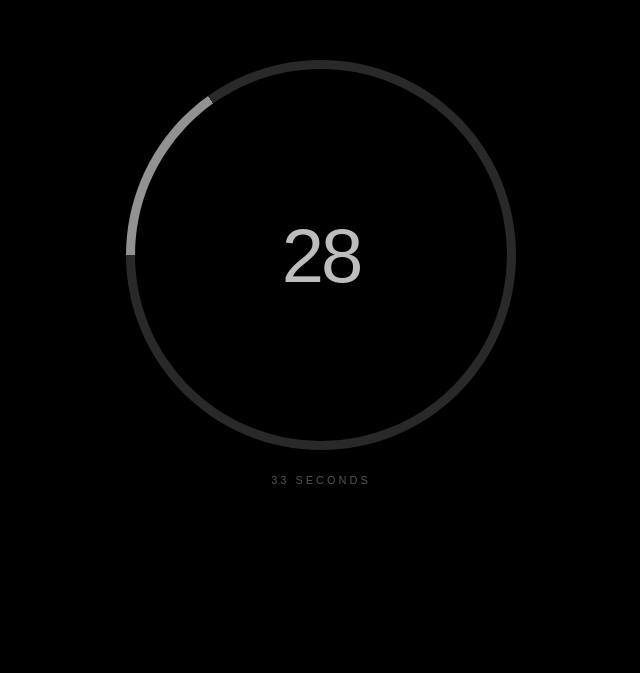
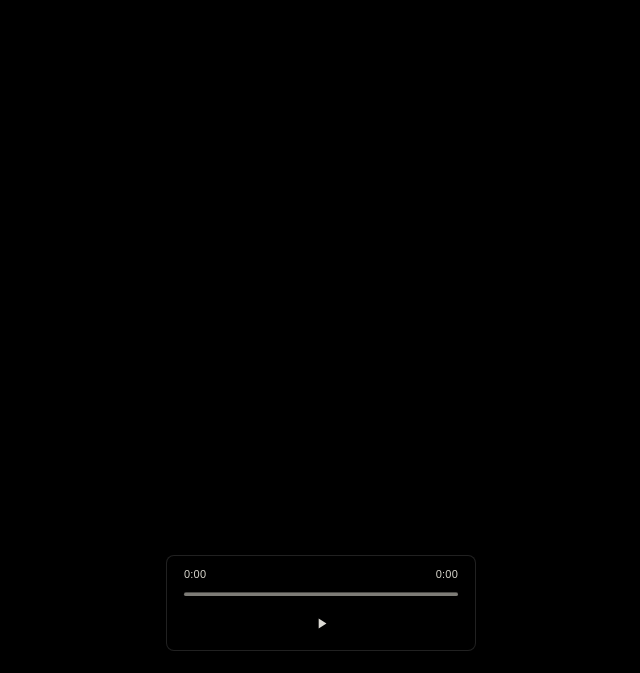
Before and after one commit to 4todss/s, a plain HTML site: page index.html in a window 1280 px wide. Shown: the part 127-800 px from the top of the page, without its empty margins (319-959 px from the left). Drawn offline with Linux system fonts and the light colour scheme.

Commit message:
Add files via upload

```diff
--- a/index.html
+++ b/index.html
@@ -1,110 +1,252 @@
-<!DOCTYPE html>
+<!doctype html>
 <html lang="en">
 <head>
-  <meta charset="UTF-8">
-  <meta name="viewport" content="width=device-width, initial-scale=1.0">
-  <meta name="theme-color" content="#000000">
-  <title>33 Second Timer</title>
+  <meta charset="utf-8">
+  <meta name="viewport" content="width=device-width, initial-scale=1">
+  <meta name="theme-color" content="#080808">
+  <title></title>
   <style>
     * { box-sizing: border-box; }
-    html, body {
-      width: 100%; height: 100%; margin: 0; overflow: hidden;
-      background: #000; color: #aaa;
+    html, body { width: 100%; height: 100%; margin: 0; }
+    body {
+      overflow: hidden;
+      background: #080808 url("jorvcd.jpg") center center / cover no-repeat fixed;
       font-family: Arial, Helvetica, sans-serif;
     }
-    body {
-      display: grid; place-items: center;
-      transition: background-color 65ms linear;
+    .start-cover {
+      position: fixed;
+      inset: 0;
+      z-index: 10;
+      display: grid;
+      place-items: center;
+      background: #000;
+      cursor: pointer;
+      border: 0;
+      width: 100%;
+      height: 100%;
+      padding: 0;
     }
-    body.flash { background: #e00000; }
-    main { display: grid; place-items: center; gap: 24px; }
-    .timer {
-      --progress: 0deg;
-      width: min( min(72vw, 72vh), 390px);
-      aspect-ratio: 1;
+    .start-cover.hidden { display: none; }
+    .player {
+      position: fixed;
+      left: 50%;
+      bottom: max(22px, env(safe-area-inset-bottom));
+      transform: translateX(-50%);
+      z-index: 11;
+      width: min(310px, calc(100vw - 40px));
+      padding: 13px 17px 12px;
+      display: flex;
+      flex-direction: column;
+      align-items: center;
+      gap: 10px;
+      background: rgba(0, 0, 0, .52);
+      border: 1px solid rgba(255,255,255,.13);
+      border-radius: 8px;
+      backdrop-filter: blur(5px);
+      -webkit-backdrop-filter: blur(5px);
+    }
+    .time-row {
+      width: 100%;
+      display: flex;
+      justify-content: space-between;
+      color: rgba(245, 242, 232, .88);
+      font-size: 11px;
+      line-height: 1;
+      font-variant-numeric: tabular-nums;
+      letter-spacing: .02em;
+      user-select: none;
+    }
+    .progress {
+      width: 100%;
+      height: 4px;
+      appearance: none;
+      -webkit-appearance: none;
+      border: 0;
+      border-radius: 99px;
+      outline: none;
+      background: rgba(245, 242, 232, .30);
+      cursor: pointer;
+    }
+    .progress::-webkit-slider-thumb {
+      appearance: none;
+      width: 7px; height: 7px;
       border-radius: 50%;
-      display: grid; place-items: center;
-      background: conic-gradient(
-        from -90deg,
-        #929292 var(--progress),
-        #292929 var(--progress)
-      );
-      position: relative;
-      transition: background 70ms linear;
+      background: #eeeae0;
+      opacity: 0;
     }
-    .timer::before {
-      content: "";
-      position: absolute;
-      inset: 9px;
+    .progress:hover::-webkit-slider-thumb { opacity: 1; }
+    .progress::-moz-range-thumb {
+      width: 7px; height: 7px; border: 0;
+      border-radius: 50%; background: #eeeae0;
+      opacity: 0;
+    }
+    .progress:hover::-moz-range-thumb { opacity: 1; }
+    .progress::-moz-range-track {
+      height: 3px; border-radius: 99px;
+      background: rgba(245, 242, 232, .30);
+    }
+    .progress::-moz-range-progress {
+      height: 3px; border-radius: 99px;
+      background: rgba(245, 242, 232, .92);
+    }
+    .progress::-webkit-slider-runnable-track {
+      height: 3px; border-radius: 99px;
+      background: linear-gradient(to right,
+        rgba(245,242,232,.95) var(--played, 0%),
+        rgba(245,242,232,.30) var(--played, 0%));
+    }
+    .control {
+      width: 30px; height: 30px;
+      padding: 0;
+      border: 0;
       border-radius: 50%;
-      background: #000;
-      transition: background-color 65ms linear;
+      color: #f0eee8;
+      background: transparent;
+      display: grid;
+      place-items: center;
+      cursor: pointer;
+      opacity: .92;
     }
-    body.flash .timer::before { background: #e00000; }
-    .readout {
-      position: relative;
-      z-index: 1;
-      color: #bdbdbd;
-      font-size: clamp(48px, 12vw, 76px);
-      font-weight: 300;
-      font-variant-numeric: tabular-nums;
-      letter-spacing: -3px;
+    .control:hover { opacity: 1; background: rgba(255,255,255,.10); }
+    .control:focus-visible, .progress:focus-visible {
+      outline: 1px solid #f0eee8;
+      outline-offset: 3px;
     }
-    .hint {
-      color: #555; font-size: 11px; letter-spacing: 3px;
-      text-transform: uppercase;
-    }
-    @media (prefers-reduced-motion: reduce) {
-      body, .timer, .timer::before { transition: none; }
-    }
+    .control svg { width: 17px; height: 17px; display: block; }
   </style>
 </head>
 <body>
-  <main aria-label="33 second countdown timer">
-    <div class="timer" id="ring" role="img" aria-label="Countdown progress">
-      <div class="readout" id="readout" aria-live="off">33</div>
+  <audio id="audio" src="shvdc.mp3" preload="metadata"></audio>
+
+  <button class="start-cover" id="startCover" type="button" aria-label="Start audio"></button>
+
+  <div class="player" aria-label="Audio playback">
+    <div class="time-row" aria-live="off">
+      <span id="currentTime">0:00</span>
+      <span id="duration">0:00</span>
     </div>
-    <div class="hint">33 seconds</div>
-  </main>
+    <input id="progress" class="progress" type="range" min="0" max="1000"
+           value="0" step="1" aria-label="Audio position">
+    <button id="toggle" class="control" type="button" aria-label="Play" title="Play">
+      <svg id="symbol" viewBox="0 0 24 24" aria-hidden="true">
+        <path d="M8 5v14l11-7z" fill="currentColor"/>
+      </svg>
+    </button>
+  </div>
 
   <script>
     (() => {
-      const DURATION = 33;
-      const FLASH_MS = 75;
-      const ring = document.getElementById("ring");
-      const readout = document.getElementById("readout");
-      const startedAt = performance.now();
-      let lastShown = DURATION;
-      let flashTimer;
+      const audio = document.getElementById('audio');
+      const button = document.getElementById('toggle');
+      const symbol = document.getElementById('symbol');
+      const progress = document.getElementById('progress');
+      const startCover = document.getElementById('startCover');
+      const currentTimeLabel = document.getElementById('currentTime');
+      const durationLabel = document.getElementById('duration');
+      let seeking = false;
+      let started = false;
 
-      function tick(now) {
-        const elapsed = (now - startedAt) / 1000;
-        const remaining = Math.max(0, DURATION - elapsed);
-        const shown = Math.ceil(remaining);
-        const progress = Math.min(1, elapsed / DURATION);
+      const icons = {
+        play: '<path d="M8 5v14l11-7z" fill="currentColor"/>',
+        pause: '<path d="M7 5h4v14H7zM14 5h4v14h-4z" fill="currentColor"/>',
+        replay: '<path d="M12 5V2L8 6l4 4V7a5 5 0 1 1-4.9 6H4.98A7 7 0 1 0 12 5z" fill="currentColor"/>'
+      };
 
-        ring.style.setProperty("--progress", `${progress * 360}deg`);
-        readout.textContent = String(shown);
+      function formatTime(seconds) {
+        if (!Number.isFinite(seconds) || seconds < 0) return '0:00';
+        const total = Math.floor(seconds);
+        const minutes = Math.floor(total / 60);
+        const secs = String(total % 60).padStart(2, '0');
+        return `${minutes}:${secs}`;
+      }
 
-        if (shown !== lastShown) {
-          document.body.classList.add("flash");
-          clearTimeout(flashTimer);
-          flashTimer = setTimeout(() => {
-            document.body.classList.remove("flash");
-          }, FLASH_MS);
-          lastShown = shown;
-        }
+      function updateTimeLabels() {
+        currentTimeLabel.textContent = formatTime(audio.currentTime);
+        durationLabel.textContent = formatTime(audio.duration);
+      }
 
-        if (remaining > 0) {
-          requestAnimationFrame(tick);
-        } else {
-          ring.style.setProperty("--progress", "360deg");
-          readout.textContent = "0";
-          document.body.classList.remove("flash");
+      function setButton(state) {
+        symbol.innerHTML = icons[state];
+        const label = state === 'pause' ? 'Pause' : state === 'replay' ? 'Replay' : 'Play';
+        button.setAttribute('aria-label', label);
+        button.title = label;
+      }
+
+      async function startPlayback() {
+        if (audio.ended) audio.currentTime = 0;
+        try {
+          await audio.play();
+        } catch (_) {
+          setButton('play');
         }
       }
 
-      requestAnimationFrame(tick);
+      async function enterSite() {
+        if (started) return;
+        started = true;
+        await startPlayback();
+      }
+
+      // Keep the blank black screen visible until audio playback actually begins.
+      // The first click starts loading/playing the MP3; then reveal the background
+      // and the small playback-only control.
+      audio.addEventListener('loadedmetadata', updateTimeLabels);
+      audio.addEventListener('durationchange', updateTimeLabels);
+      audio.addEventListener('playing', () => {
+        startCover.classList.add('hidden');
+        setButton('pause');
+      });
+      startCover.addEventListener('click', enterSite);
+
+      button.addEventListener('click', async () => {
+        if (audio.ended) {
+          audio.currentTime = 0;
+          await startPlayback();
+        } else if (audio.paused) {
+          await startPlayback();
+        } else {
+          audio.pause();
+        }
+      });
+
+      audio.addEventListener('play', () => setButton('pause'));
+      audio.addEventListener('pause', () => {
+        if (!audio.ended) setButton('play');
+      });
+      audio.addEventListener('ended', () => {
+        updateTimeLabels();
+        currentTimeLabel.textContent = formatTime(audio.duration);
+        progress.value = 1000;
+        progress.style.setProperty('--played', '100%');
+        setButton('replay');
+      });
+
+      audio.addEventListener('timeupdate', () => {
+        updateTimeLabels();
+        if (!seeking && Number.isFinite(audio.duration) && audio.duration > 0) {
+          const value = Math.round((audio.currentTime / audio.duration) * 1000);
+          progress.value = value;
+          progress.style.setProperty('--played', `${value / 10}%`);
+        }
+      });
+
+      progress.addEventListener('input', () => {
+        seeking = true;
+        const value = Number(progress.value);
+        progress.style.setProperty('--played', `${value / 10}%`);
+      });
+      progress.addEventListener('change', () => {
+        if (Number.isFinite(audio.duration) && audio.duration > 0) {
+          audio.currentTime = (Number(progress.value) / 1000) * audio.duration;
+          updateTimeLabels();
+        }
+        seeking = false;
+      });
+
+      // Show the MP3's real duration as soon as its metadata is available.
+      updateTimeLabels();
+
+      // No autoplay or queue. The black cover waits for the visitor's click.
     })();
   </script>
 </body>
```
Also changed, not shown: jorvcd.jpg (added), 1 other file.
